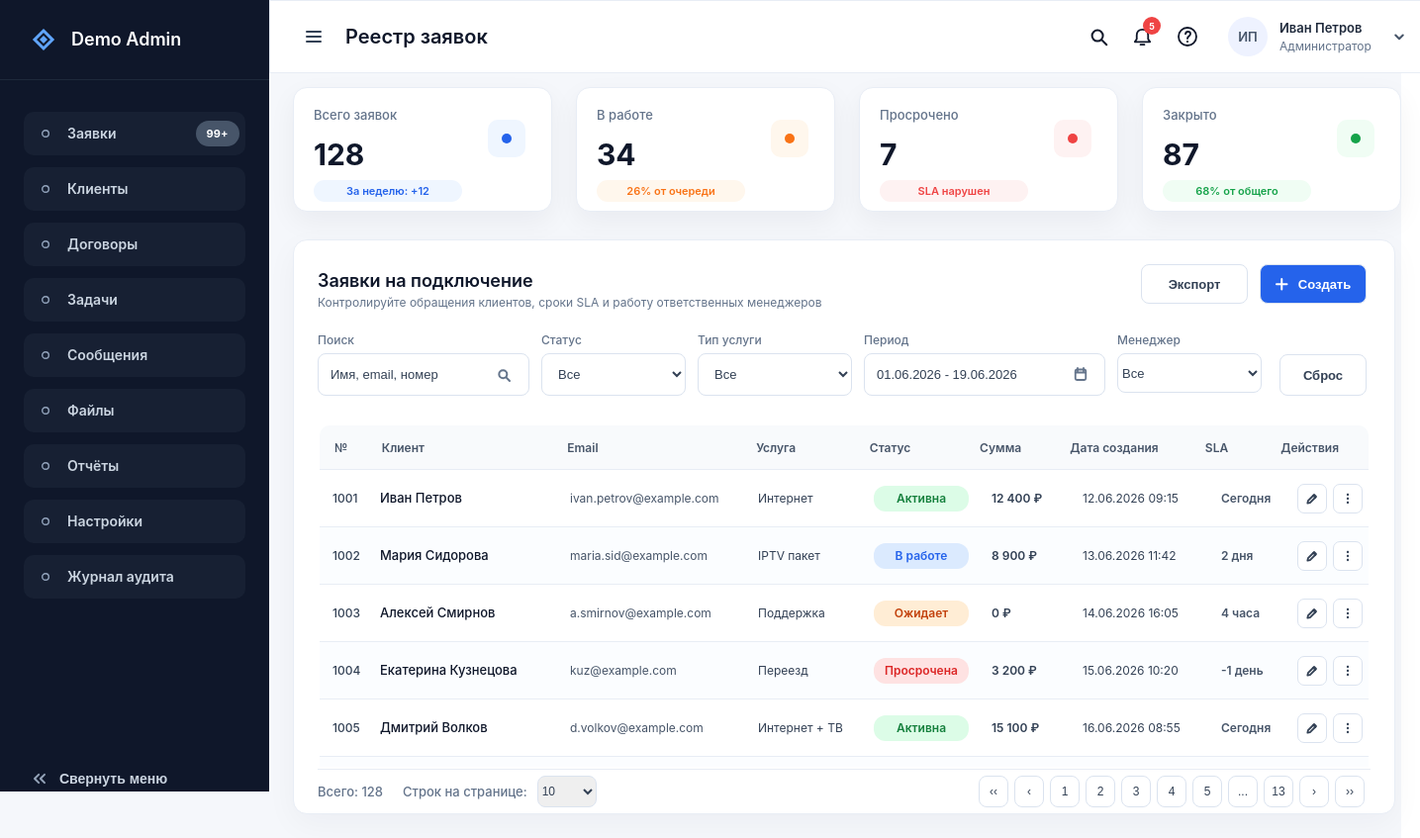
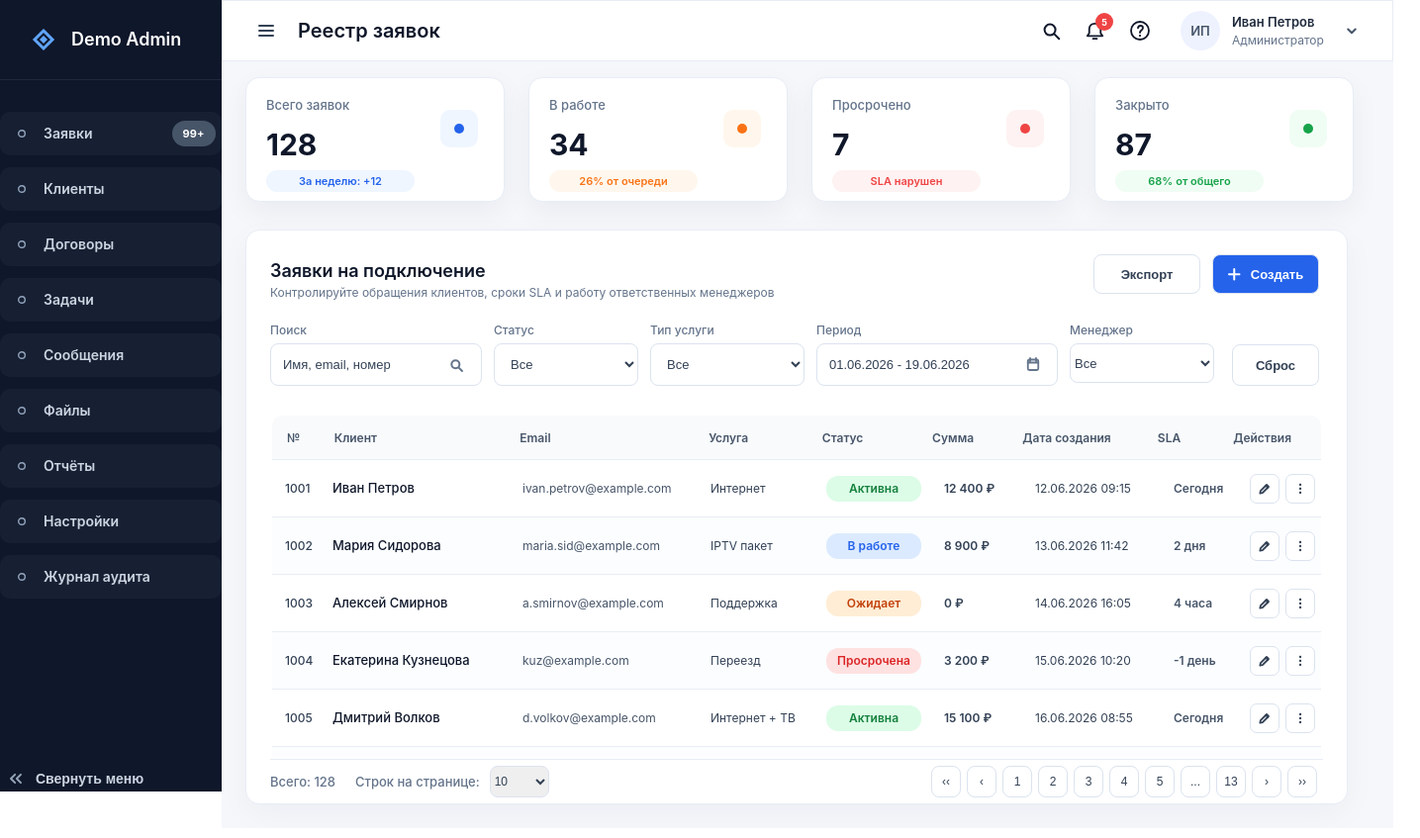
Before and after one commit to xxAksx/Test_task, a plain HTML site: page index.html in a window 1280 px wide. Shown: the whole page at 99% size, 1435 px wide, since content can reach past the window. Drawn offline with Linux system fonts and the light colour scheme.

Commit message:
delete position: fixed

```diff
--- a/main.css
+++ b/main.css
@@ -1,25 +1,29 @@
-
+html, body {
+  height: 100%;
+  width: 100%;
+}
 body {
-    display: grid;
+    display: flex;
     margin: 0px;
     font-family: Inter, sans-serif;
 }
 header {
-    position: fixed;
-    left: 272px;
+    /* position: fixed; */
+    /* left: 272px; */
     display: flex;
     align-items: center;
-    /* justify-content: space-between; */
-    width: 100%;
+    justify-content: space-between;
+    /* width: 100%; */
     height: 72px;
     background: #FFF;
     border: 1px solid #E8EDF5;
     padding-left: 32px;
+    padding-right: 32px;
 }
 .header-block {
     display: flex;
     align-items: center;
-    /* position: relative; */
+    position: relative;
 }
 .heading {
     width: 422px;
@@ -42,8 +46,8 @@
 }
 .bell {
     position: absolute;
-    top: 16px;
-    left: 882px;
+    top: 12px;
+    left: 384px;
     display: flex;
     justify-content: center;
     align-items: center;
@@ -96,8 +100,9 @@
 }
 aside {
     display: flex;
+    /* flex: none; */
     flex-direction: column;
-    position: fixed;
+    /* position: fixed; */
     height: 100%;
     width: 272px;
     background-color: #0F172A;
@@ -186,12 +191,13 @@
 .content {
     display: flex;
     flex-direction: column;
+    flex: 1;
 }
 main {
     display: flex;
     flex-direction: column;
-    padding-left: 272px;
-    padding-top: 72px;
+    /* padding-left: 272px;
+    padding-top: 72px; */
     height: 100%;
     background: #F5F7FB;
 }
```
